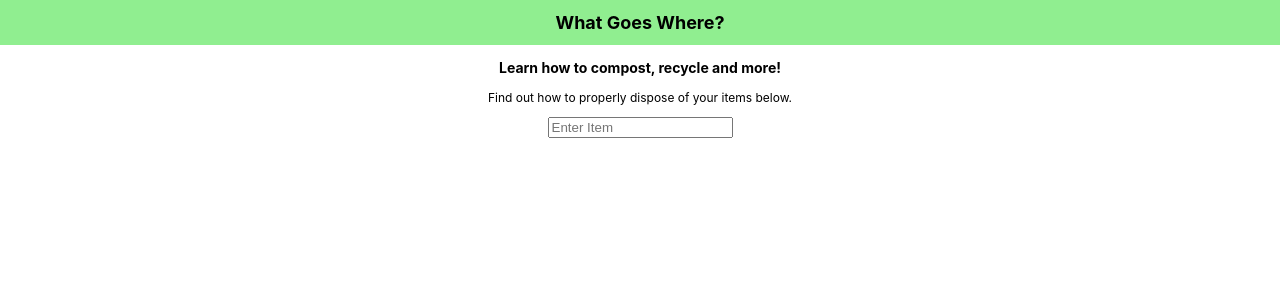
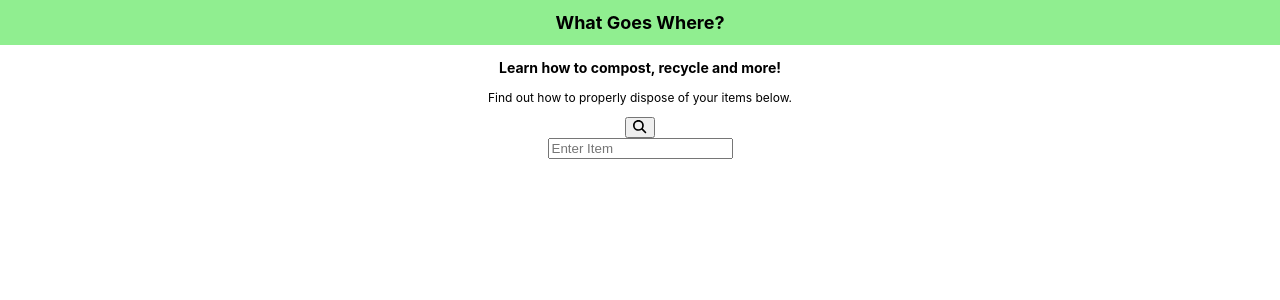
Before and after one commit to connorleavitt/Projects, a React (Create React App) app in the folder recycle/: page / in a window 1280 px wide. Shown: the top 300 px of the page. Built offline with nearby package versions, Linux system fonts and the light colour scheme.

Commit message:
Complete search bar input state

```diff
--- a/recycle/package.json
+++ b/recycle/package.json
@@ -1,8 +1,11 @@
 {
   "name": "recycle",
   "version": "0.1.0",
-  "private": true,
   "dependencies": {
+    "@fortawesome/fontawesome-svg-core": "^6.2.0",
+    "@fortawesome/free-regular-svg-icons": "^6.2.0",
+    "@fortawesome/free-solid-svg-icons": "^6.2.0",
+    "@fortawesome/react-fontawesome": "^0.2.0",
     "@testing-library/jest-dom": "^5.16.5",
     "@testing-library/react": "^13.4.0",
     "@testing-library/user-event": "^13.5.0",
--- a/recycle/public/index.html
+++ b/recycle/public/index.html
@@ -10,34 +10,12 @@
       content="Web site created using create-react-app"
     />
     <link rel="apple-touch-icon" href="%PUBLIC_URL%/logo192.png" />
-    <!--
-      manifest.json provides metadata used when your web app is installed on a
-      user's mobile device or desktop. See https://developers.google.com/web/fundamentals/web-app-manifest/
-    -->
+
     <link rel="manifest" href="%PUBLIC_URL%/manifest.json" />
-    <!--
-      Notice the use of %PUBLIC_URL% in the tags above.
-      It will be replaced with the URL of the `public` folder during the build.
-      Only files inside the `public` folder can be referenced from the HTML.
 
-      Unlike "/favicon.ico" or "favicon.ico", "%PUBLIC_URL%/favicon.ico" will
-      work correctly both with client-side routing and a non-root public URL.
-      Learn how to configure a non-root public URL by running `npm run build`.
-    -->
-    <title>React App</title>
+    <title>Recycle SF</title>
   </head>
   <body>
-    <noscript>You need to enable JavaScript to run this app.</noscript>
     <div id="root"></div>
-    <!--
-      This HTML file is a template.
-      If you open it directly in the browser, you will see an empty page.
-
-      You can add webfonts, meta tags, or analytics to this file.
-      The build step will place the bundled scripts into the <body> tag.
-
-      To begin the development, run `npm start` or `yarn start`.
-      To create a production bundle, use `npm run build` or `yarn build`.
-    -->
   </body>
 </html>
--- a/recycle/src/App.js
+++ b/recycle/src/App.js
@@ -1,5 +1,4 @@
 import "./App.css";
-import Searchbar from "./components/Searchbar";
 import Header from "./pages/Header";
 import Main from "./pages/Main";
 
@@ -8,7 +7,6 @@ function App() {
     <div className="App">
       <Header />
       <Main />
-      <Searchbar />
     </div>
   );
 }
--- /dev/null
+++ b/recycle/src/components/Search.js
@@ -0,0 +1,24 @@
+import React, { useState } from "react";
+import data from "../data/data";
+import Searchbar from "./Searchbar";
+
+export default function Search() {
+  const [searchInput, setSearchInput] = useState("");
+
+  const findSearchInput = (input) => {
+    return console.log(input);
+  };
+
+  data.map((item) => {
+    // return console.log(item.id);
+  });
+
+  return (
+    <div className="search-wrapper">
+      <Searchbar findSearchInput={findSearchInput} />
+      <div className="search-result-container">
+        {/* put search result HTML here */}
+      </div>
+    </div>
+  );
+}
--- a/recycle/src/components/Searchbar.js
+++ b/recycle/src/components/Searchbar.js
@@ -1,10 +1,32 @@
-import React from "react";
-// import { Link } from "react-router-dom";
+import { FontAwesomeIcon } from "@fortawesome/react-fontawesome";
+import { fas } from "@fortawesome/free-solid-svg-icons";
+import React, { useRef } from "react";
+import { library } from "@fortawesome/fontawesome-svg-core";
 
-export default function Searchbar() {
+library.add(fas);
+
+export default function Searchbar({ findSearchInput }) {
+  const searchForm = useRef(null);
+
+  const handleClick = () => {
+    const form = searchForm.current;
+    findSearchInput(form[0].value);
+  };
+
+  const handleSubmit = (e) => {
+    e.preventDefault();
+    const form = searchForm.current;
+    findSearchInput(form[0].value);
+  };
+
   return (
     <div className="searchbar-wrapper">
-      <input type="search" id="search" placeholder="Enter Item" />
+      <button className="searchbar-btn" onClick={handleClick}>
+        <FontAwesomeIcon icon="fa-solid fa-magnifying-glass" />
+      </button>
+      <form ref={searchForm} onSubmit={handleSubmit}>
+        <input type="search" id="search" placeholder="Enter Item" />
+      </form>
     </div>
   );
 }
--- a/recycle/src/pages/Main.js
+++ b/recycle/src/pages/Main.js
@@ -1,5 +1,5 @@
 import React from "react";
-// import { Link } from "react-router-dom";
+import Search from "../components/Search";
 
 export default function Main() {
   return (
@@ -8,6 +8,7 @@ export default function Main() {
       <p className="main-body-content">
         Find out how to properly dispose of your items below.
       </p>
+      <Search />
     </main>
   );
 }
```
Also changed, not shown: recycle/src/pages/ItemDisplay.js (added), 1 other file (tests, documents, lock files or other folders).
